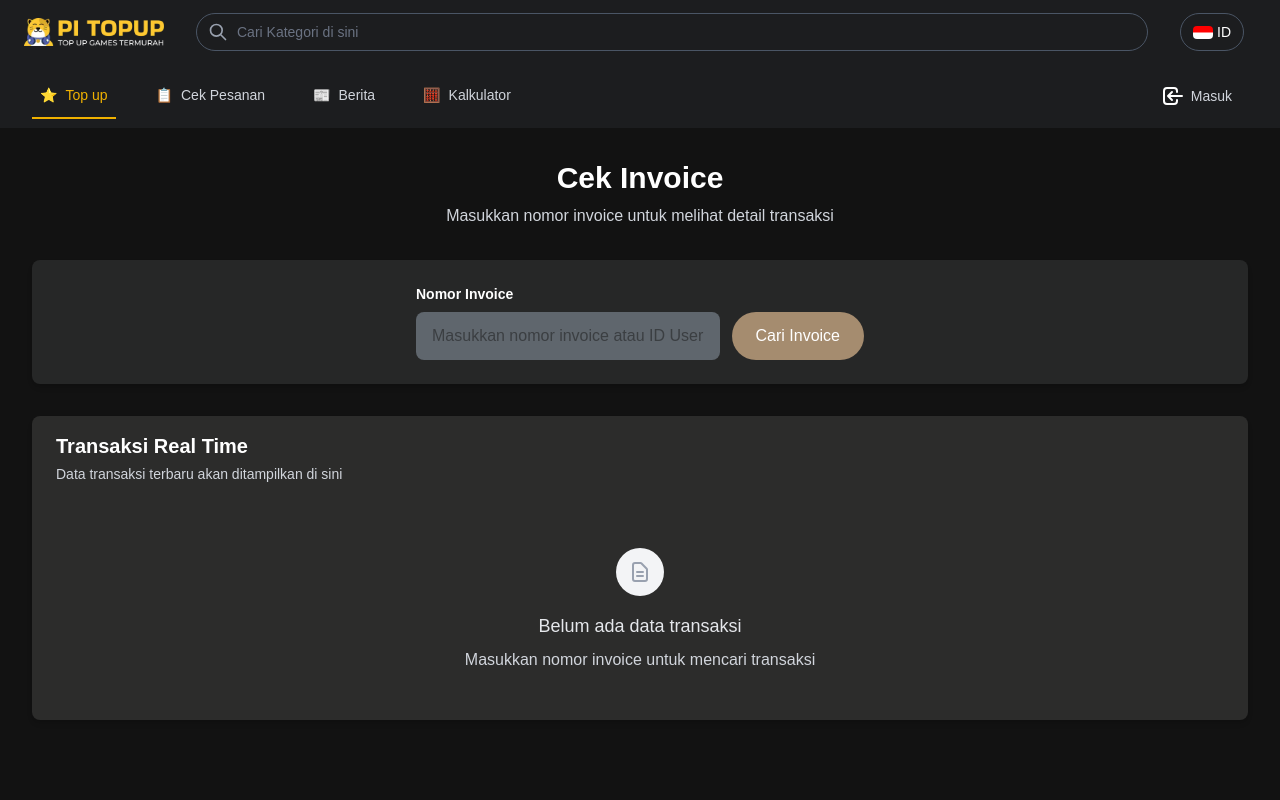
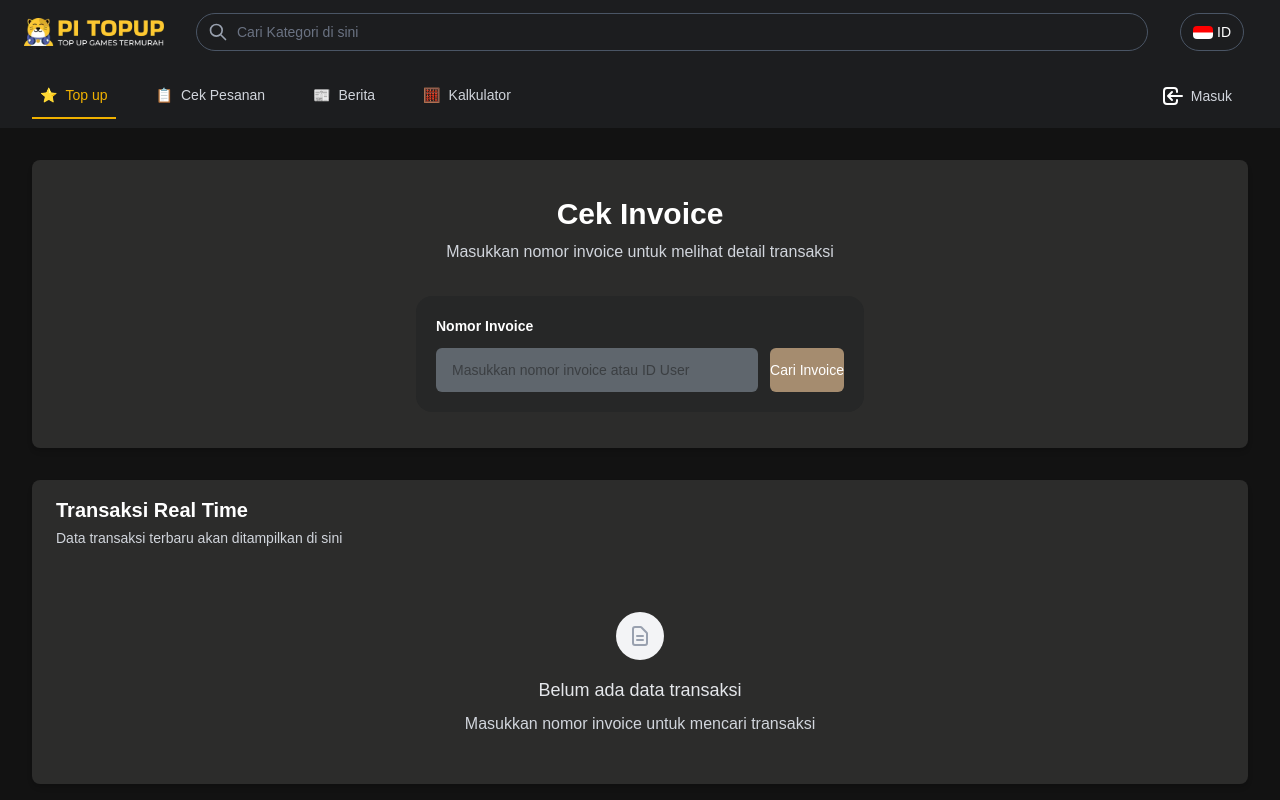
Before and after one commit to akbarryyan/topup-nextjs, a Next.js app: page /invoices in a window 1280 px wide. Shown: the top 800 px of the page. Built offline with nearby package versions, Linux system fonts and the light colour scheme.

Commit message:
Refactor CekInvoicePage layout for improved UI consistency and user experience

```diff
--- a/src/app/invoices/page.js
+++ b/src/app/invoices/page.js
@@ -111,20 +111,20 @@ export default function CekInvoicePage() {
       <Navbar />
       <div className="min-h-screen bg-[#121212] py-8">
         <div className="max-w-7xl mx-auto px-4 sm:px-6 lg:px-8">
-          {/* Header */}
-          <div className="text-center mb-8">
-            <h1 className="text-3xl font-bold text-white mb-2">Cek Invoice</h1>
-            <p className="text-gray-300">
-              Masukkan nomor invoice untuk melihat detail transaksi
-            </p>
-          </div>
-
           {/* Search Section */}
-          <div className="bg-[#262727] rounded-lg shadow-md p-6 mb-8">
-            <div className="max-w-md mx-auto">
+          <div className="bg-[#2C2C2B] rounded-lg shadow-md py-9 px-4 mb-8">
+            <div className="text-center mb-8">
+              <h1 className="text-3xl font-bold text-white mb-2">
+                Cek Invoice
+              </h1>
+              <p className="text-gray-300">
+                Masukkan nomor invoice untuk melihat detail transaksi
+              </p>
+            </div>
+            <div className="max-w-md mx-auto bg-[#262727] rounded-2xl px-5 py-5">
               <label
                 htmlFor="invoice"
-                className="block text-sm font-semibold text-white mb-2"
+                className="block text-sm font-semibold text-white mb-3"
               >
                 Nomor Invoice
               </label>
@@ -136,12 +136,12 @@ export default function CekInvoicePage() {
                   onChange={(e) => setInvoiceNumber(e.target.value)}
                   onKeyPress={(e) => e.key === "Enter" && handleSearch()}
                   placeholder="Masukkan nomor invoice atau ID User"
-                  className="flex-1 px-4 py-3 rounded-lg focus:ring-2 focus:ring-blue-500 focus:border-blue-500 outline-none transition-colors bg-[#5F666D]"
+                  className="flex-1 px-4 py-2.5 rounded-md focus:ring-2 focus:ring-blue-500 focus:border-blue-500 outline-none transition-colors bg-[#5F666D] placeholder:text-sm"
                 />
                 <button
                   onClick={handleSearch}
                   disabled={isSearching}
-                  className="px-6 py-3 bg-[#A58C6F] text-white rounded-4xl focus:ring-2 focus:ring-blue-500 focus:ring-offset-2 disabled:opacity-50 disabled:cursor-not-allowed transition-colors font-medium"
+                  className="py-2 bg-[#A58C6F] text-white rounded-md focus:ring-2 focus:ring-blue-500 focus:ring-offset-2 disabled:opacity-50 disabled:cursor-not-allowed transition-colors font-medium text-sm"
                 >
                   {isSearching ? (
                     <div className="flex items-center space-x-2">
```
